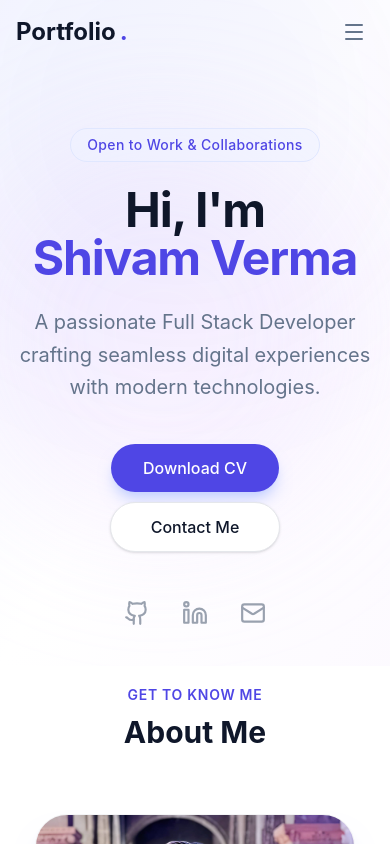
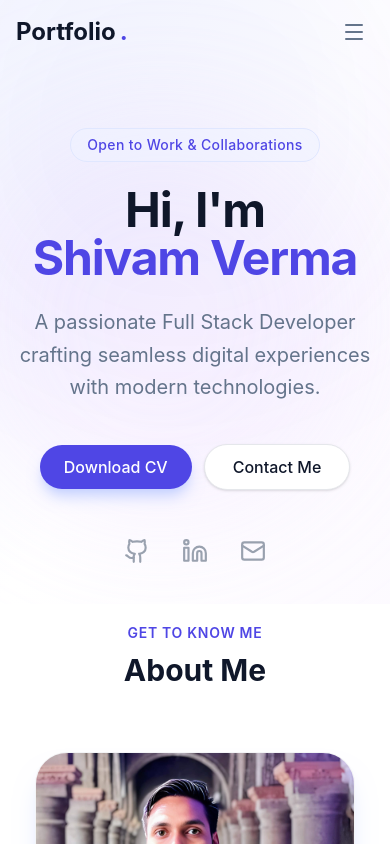
Before and after one commit to shivamverma-9984/my-portfolio_, a React (Vite) app: page / in a window 390 px wide. Shown: the top 844 px of the page. Built offline with nearby package versions, Linux system fonts and the light colour scheme.

Commit message:
hero compoment updated

```diff
--- a/src/components/About.jsx
+++ b/src/components/About.jsx
@@ -33,9 +33,9 @@ const About = () => {
                         className="flex justify-center"
                     >
                         <div className="relative w-80 h-80 md:w-96 md:h-96">
-                            <div className="absolute inset-0 bg-indigo-50 rounded-[2rem] transform rotate-6 translate-x-4 translate-y-4 -z-10" />
-                            <div className="absolute inset-0 border-2 border-primary/10 rounded-[2rem] transform -rotate-3 -translate-x-2 -translate-y-2 -z-10" />
-                            <div className="w-full h-full bg-white rounded-[2rem] shadow-xl shadow-indigo-100 flex items-center justify-center overflow-hidden border border-gray-100 relative">
+                            <div className="absolute inset-0 bg-indigo-50 rounded-4xl transform rotate-6 translate-x-4 translate-y-4 -z-10" />
+                            <div className="absolute inset-0 border-2 border-primary/10 rounded-4xl transform -rotate-3 -translate-x-2 -translate-y-2 -z-10" />
+                            <div className="w-full h-full bg-white rounded-4xl shadow-xl shadow-indigo-100 flex items-center justify-center overflow-hidden border border-gray-100 relative">
                                 <img src="shivam.jpeg" alt="Profile" className="w-full h-full object-cover" />
                             </div>
                         </div>
--- a/src/components/Hero.jsx
+++ b/src/components/Hero.jsx
@@ -40,12 +40,12 @@ const Hero = () => {
                         A passionate Full Stack Developer crafting seamless digital experiences with modern technologies.
                     </p>
 
-                    <div className="flex flex-col md:flex-row items-center justify-center gap-2.5 md:gap-4">
+                    <div className="flex md:flex-row items-center justify-center gap-3 md:gap-4">
                         <Link
                             to="https://drive.google.com/file/d/1CqqmB8GQLBo0HdgTg4ulLfFsFkjdkyxd/view"
                             target='_blank'
                             rel="noopener noreferrer"
-                            className="group bg-primary hover:bg-indigo-600 text-white px-8 py-3 rounded-full font-medium transition-all shadow-lg shadow-indigo-200 hover:shadow-indigo-300 flex items-center"
+                            className=" group bg-primary hover:bg-indigo-600 text-white px-6 py-2.5 md:px-8 md:py-3 rounded-full font-medium transition-all shadow-lg shadow-indigo-200 hover:shadow-indigo-300 flex items-center"
                         >
                             Download CV
                             {/* <ArrowRight className="group-hover:translate-x-1 transition-transform" size={20} /> */}
@@ -53,7 +53,7 @@ const Hero = () => {
                         <Link
                             to="#contact"
                             onClick={(e) => scrollToSection(e, 'contact')}
-                            className="bg-white border border-gray-200 hover:border-primary/50 text-text-main hover:text-primary px-10 py-3 rounded-full font-medium transition-all shadow-sm hover:shadow-md"
+                            className="bg-white border border-gray-200 hover:border-primary/50 text-text-main hover:text-primary px-7 py-2.5 md:px-10 md:py-3 rounded-full font-medium transition-all shadow-sm hover:shadow-md"
                         >
                             Contact Me
                         </Link>
```
